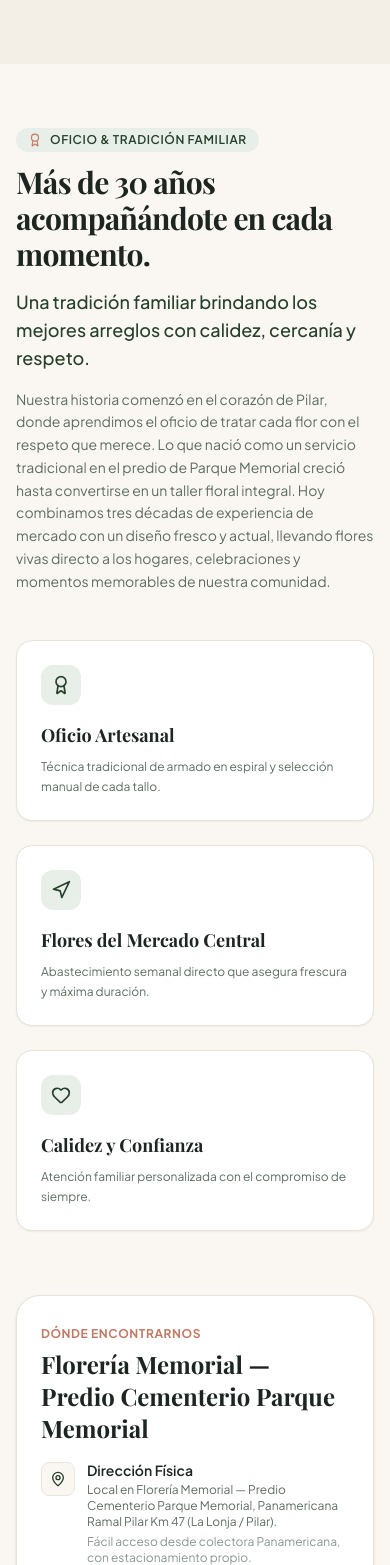
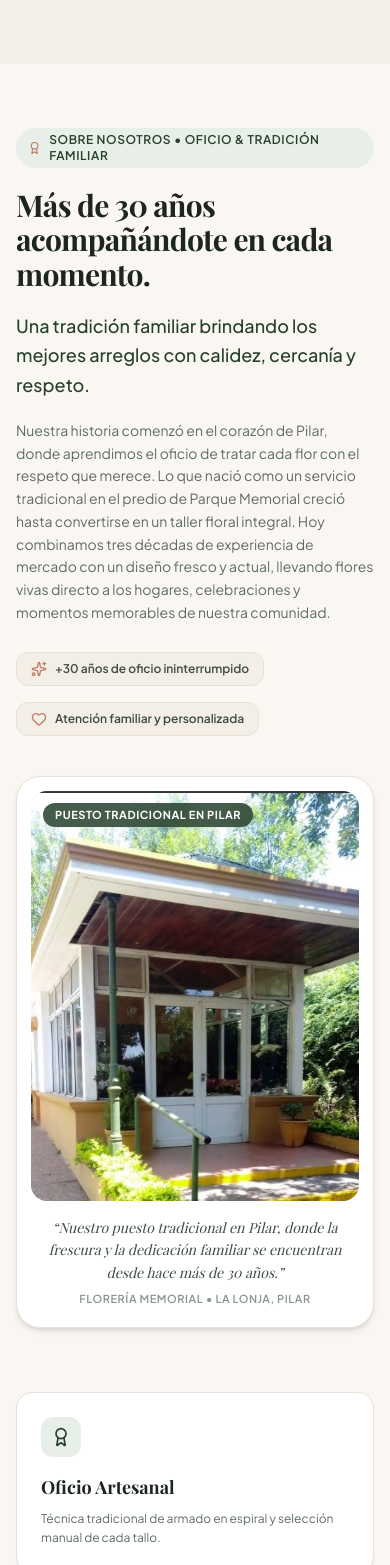
Before and after one commit to soficontrerash-a11y/web-floreria, a Next.js app: page / in a window 390 px wide. Shown: the part 10203-11768 px from the top of the page. Built offline with nearby package versions, Linux system fonts and the light colour scheme; a web font is replaced by a local one.

Commit message:
feat: add fachada-local.jpg to Sobre Nosotros section with warm caption and preserve fresh bouquet hero

```diff
--- a/src/components/AboutLocation.tsx
+++ b/src/components/AboutLocation.tsx
@@ -1,32 +1,76 @@
 import catalogoData from "@/data/catalogo.json";
 import { getWhatsAppUrl } from "@/lib/whatsapp";
-import { MapPin, Clock, Phone, Navigation, Award, Heart } from "lucide-react";
+import { MapPin, Clock, Phone, Navigation, Award, Heart, Sparkles } from "lucide-react";
 import { WhatsAppIcon } from "@/components/Icons";
+import Image from "next/image";
 
 export default function AboutLocation() {
   const whatsappUrl = getWhatsAppUrl();
 
   return (
-    <section id="ubicacion" className="py-16 sm:py-24 bg-[#FAF7F2] relative">
+    <section id="sobre-nosotros" className="py-16 sm:py-24 bg-[#FAF7F2] relative scroll-mt-10">
       <div className="max-w-7xl mx-auto px-4 sm:px-6 lg:px-8">
-        {/* Section Header: Trajectory & Story */}
-        <div className="max-w-3xl mb-12 sm:mb-16">
-          <div className="inline-flex items-center gap-2 px-3 py-1 rounded-full bg-[#E8EFE9] text-[#26402B] text-xs font-semibold uppercase tracking-wider mb-3">
+        {/* Section: Story & Tradition with Local Facade Photo */}
+        <div className="grid grid-cols-1 lg:grid-cols-12 gap-10 lg:gap-14 items-center mb-16 sm:mb-20">
+          {/* Left Column: Text narrative of family tradition (7 cols) */}
+          <div className="lg:col-span-7 space-y-5">
+            <div className="inline-flex items-center gap-2 px-3 py-1 rounded-full bg-[#E8EFE9] text-[#26402B] text-xs font-semibold uppercase tracking-wider">
               <Award className="w-3.5 h-3.5 text-[#C27A65]" />
-            <span>Oficio & Tradición Familiar</span>
+              <span>Sobre Nosotros • Oficio & Tradición Familiar</span>
             </div>
 
-          <h2 className="font-serif text-3xl sm:text-4xl lg:text-5xl font-bold text-[#1D2520] tracking-tight mb-4">
+            <h2 className="font-serif text-3xl sm:text-4xl lg:text-5xl font-bold text-[#1D2520] tracking-tight leading-[1.15]">
               {catalogoData.trayectoria.titulo}
             </h2>
 
-          <p className="text-lg sm:text-xl text-[#26402B] font-medium mb-4">
+            <p className="text-lg sm:text-xl text-[#26402B] font-medium leading-relaxed">
               {catalogoData.trayectoria.descripcion}
             </p>
 
             <p className="text-sm sm:text-base text-[#5E6D62] leading-relaxed">
               {catalogoData.trayectoria.historia}
             </p>
+
+            <div className="pt-2 flex flex-wrap items-center gap-4 text-xs font-semibold text-[#3E4D42]">
+              <div className="flex items-center gap-2 bg-[#F4EFE6] px-3.5 py-2 rounded-xl border border-[#E8E0D2]">
+                <Sparkles className="w-4 h-4 text-[#C27A65]" />
+                <span>+30 años de oficio ininterrumpido</span>
+              </div>
+              <div className="flex items-center gap-2 bg-[#F4EFE6] px-3.5 py-2 rounded-xl border border-[#E8E0D2]">
+                <Heart className="w-4 h-4 text-[#C27A65]" />
+                <span>Atención familiar y personalizada</span>
+              </div>
+            </div>
+          </div>
+
+          {/* Right Column: Physical stand photo + warm caption (5 cols) */}
+          <div className="lg:col-span-5">
+            <figure className="bg-white p-3.5 sm:p-4 rounded-3xl border border-[#E8E2D8] shadow-md transition-all hover:shadow-xl group">
+              <div className="relative aspect-[4/5] sm:aspect-[3/4] w-full rounded-2xl overflow-hidden bg-[#EAE3D7]">
+                <Image
+                  src={catalogoData.trayectoria.imagenFachada}
+                  alt="Fachada del puesto tradicional de Florería Memorial en Pilar"
+                  fill
+                  sizes="(max-width: 768px) 100vw, 40vw"
+                  className="object-cover object-center transition-transform duration-700 group-hover:scale-105"
+                  priority={false}
+                />
+                <div className="absolute top-3 left-3 bg-[#26402B]/85 backdrop-blur-sm text-white text-[11px] font-bold uppercase tracking-wider px-3 py-1 rounded-full shadow-xs">
+                  Puesto Tradicional en Pilar
+                </div>
+              </div>
+
+              {/* Warm required caption */}
+              <figcaption className="pt-4 pb-1 px-2 text-center">
+                <p className="font-serif italic text-sm sm:text-base text-[#3E4D42] leading-relaxed">
+                  &ldquo;{catalogoData.trayectoria.pieDeFotoFachada}&rdquo;
+                </p>
+                <span className="inline-block mt-1 text-[11px] text-[#8A968E] uppercase tracking-wider font-semibold">
+                  Florería Memorial • La Lonja, Pilar
+                </span>
+              </figcaption>
+            </figure>
+          </div>
         </div>
 
         {/* 3 Pillars / Values */}
@@ -52,7 +96,7 @@ export default function AboutLocation() {
         </div>
 
         {/* Location & Map Grid */}
-        <div className="bg-white border border-[#E8E2D8] rounded-3xl overflow-hidden shadow-sm">
+        <div id="ubicacion" className="bg-white border border-[#E8E2D8] rounded-3xl overflow-hidden shadow-sm scroll-mt-24">
           <div className="grid grid-cols-1 lg:grid-cols-12">
             {/* Info Column (5 cols) */}
             <div className="lg:col-span-5 p-6 sm:p-10 flex flex-col justify-between space-y-8">
--- a/src/components/Footer.tsx
+++ b/src/components/Footer.tsx
@@ -72,8 +72,8 @@ export default function Footer() {
                 </a>
               </li>
               <li>
-                <a href="#ubicacion" className="hover:text-white transition-colors">
-                  Ubicación & Trayectoria (Florería Memorial)
+                <a href="#sobre-nosotros" className="hover:text-white transition-colors">
+                  Sobre Nosotros & Ubicación (Florería Memorial)
                 </a>
               </li>
             </ul>
--- a/src/components/Navbar.tsx
+++ b/src/components/Navbar.tsx
@@ -15,7 +15,7 @@ export default function Navbar() {
     { label: "Flores Habituales", href: "#galeria" },
     { label: "Envíos", href: "#envios" },
     { label: "Eventos", href: "#eventos" },
-    { label: "Ubicación & Trayectoria", href: "#ubicacion" },
+    { label: "Sobre Nosotros", href: "#sobre-nosotros" },
   ];
 
   return (
--- a/src/data/catalogo.json
+++ b/src/data/catalogo.json
@@ -199,6 +199,8 @@
     "titulo": "Más de 30 años acompañándote en cada momento.",
     "descripcion": "Una tradición familiar brindando los mejores arreglos con calidez, cercanía y respeto.",
     "historia": "Nuestra historia comenzó en el corazón de Pilar, donde aprendimos el oficio de tratar cada flor con el respeto que merece. Lo que nació como un servicio tradicional en el predio de Parque Memorial creció hasta convertirse en un taller floral integral. Hoy combinamos tres décadas de experiencia de mercado con un diseño fresco y actual, llevando flores vivas directo a los hogares, celebraciones y momentos memorables de nuestra comunidad.",
+    "imagenFachada": "/fachada-local.jpg",
+    "pieDeFotoFachada": "Nuestro puesto tradicional en Pilar, donde la frescura y la dedicación familiar se encuentran desde hace más de 30 años.",
     "localTitulo": "Dónde Encontrarnos",
     "localNombre": "Florería Memorial — Predio Cementerio Parque Memorial",
     "direccion": "Panamericana Ramal Pilar Km 47 (La Lonja / Pilar)",
```
Also changed, not shown: public/fachada-local.jpg (added). Lines whose indentation alone changed are shown as unchanged.
